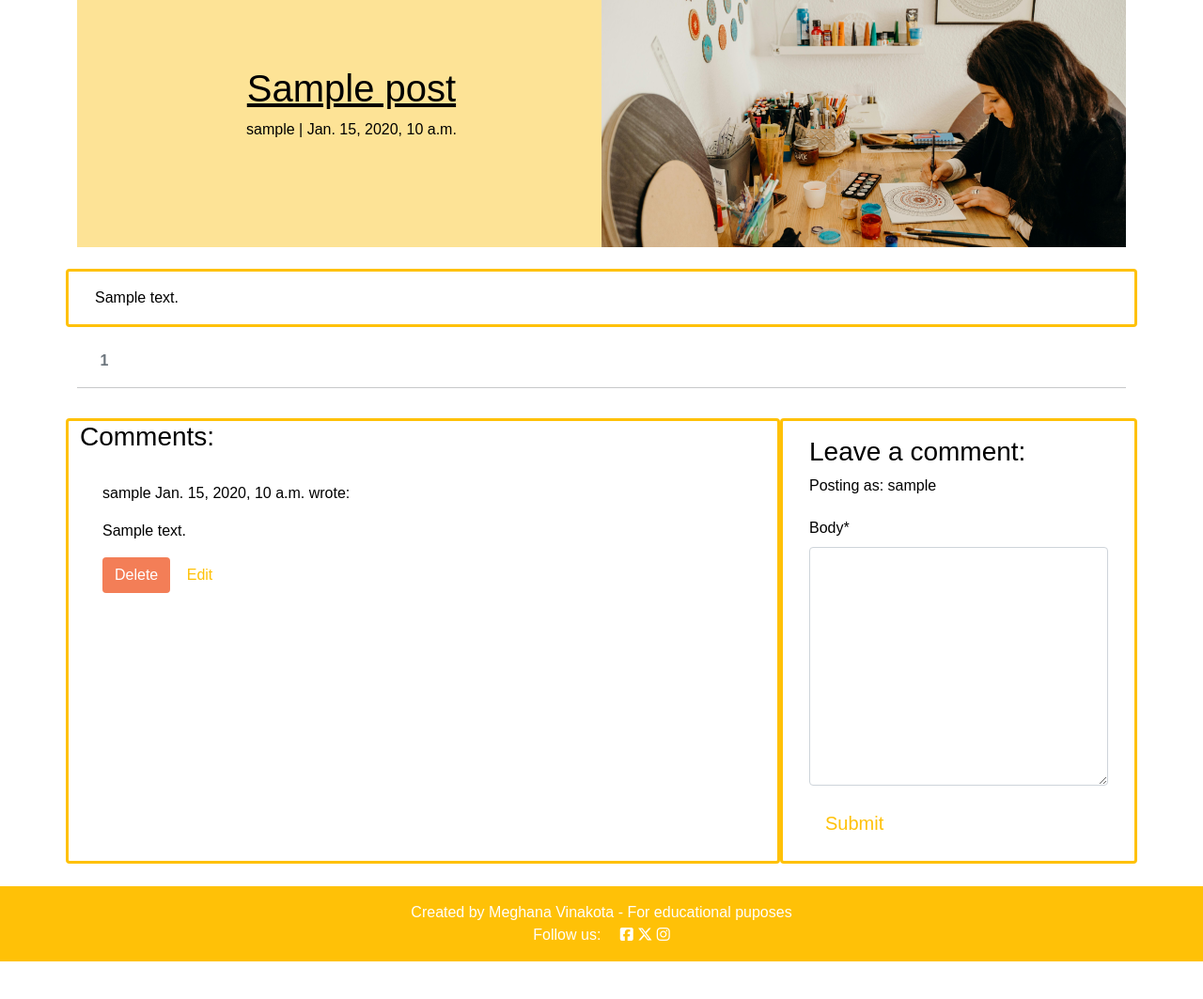
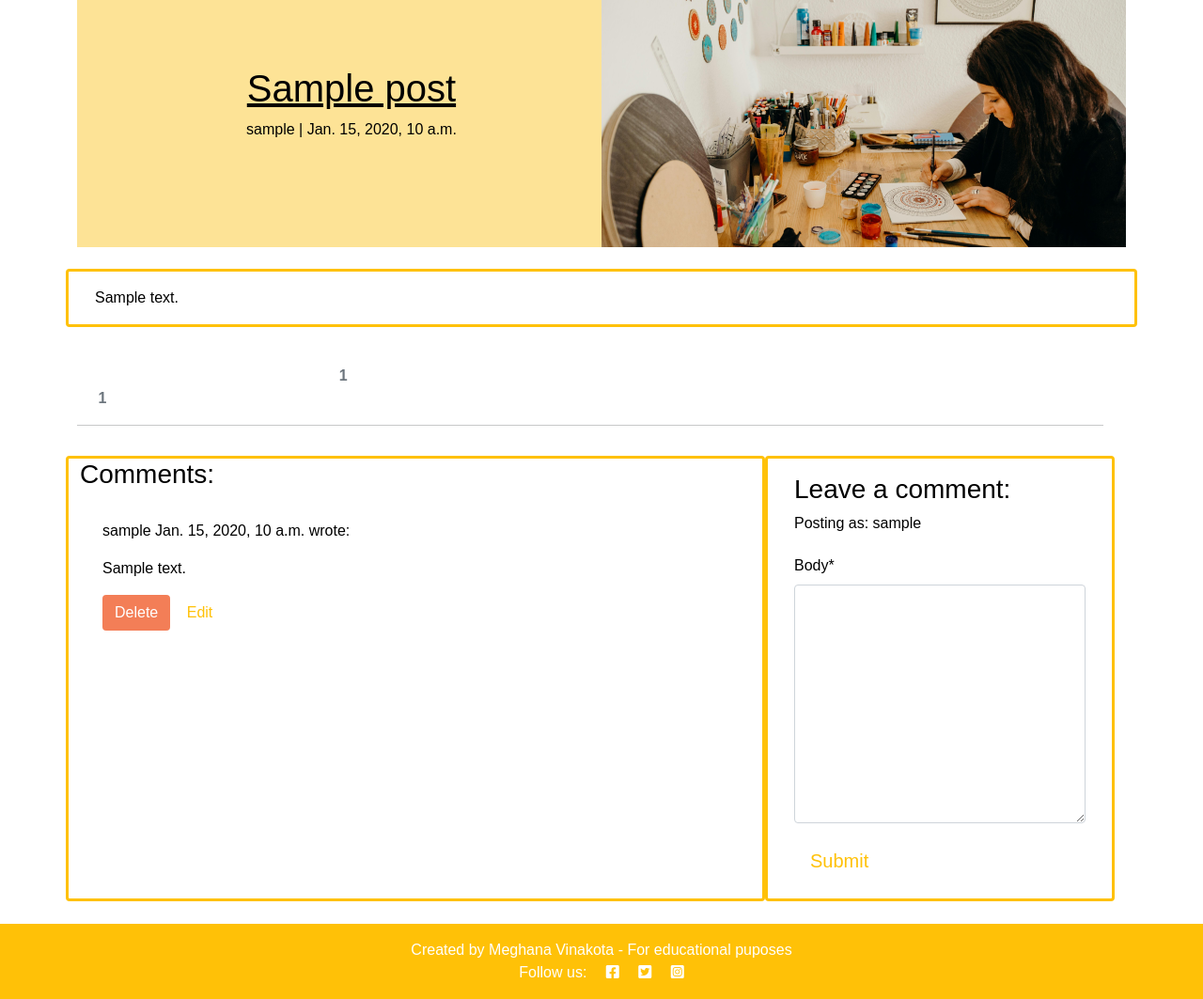
Before and after one commit to Meghanarajvinakota/art-of-mandalas, a Django app: a page that uses templates/base.html in a window 1280 px wide. Shown: the part 117-1180 px from the top of the page at 94% size. Before the commit the page ends 1140 px from the top, so only its background shows below. Run offline with Django 4.2, Linux system fonts and the light colour scheme; a user stored in the database is signed in; tables that the repository leaves empty hold one stand-in row (values such as "Sample post"); some libraries are stand-ins or nearby versions; some web fonts are replaced.

Commit message:
Add like button

```diff
--- a/blog/models.py
+++ b/blog/models.py
@@ -17,12 +17,18 @@ class Post(models.Model):
     status = models.IntegerField(choices=STATUS, default=0)
     excerpt = models.TextField(blank=True)
     updated_on = models.DateTimeField(auto_now=True)
+    likes = models.ManyToManyField(
+        User, blank=True, related_name='post_likes',
+    )
 
     class Meta:
         ordering = ["created_on"]
 
     def __str__(self):
         return f"{self.title} | written by {self.author}"
+
+    def likes_count(self):
+        return self.likes.count()
 
 class Comment(models.Model):
     post = models.ForeignKey(
@@ -38,3 +44,22 @@ class Comment(models.Model):
 
     def __str__(self):
         return f"Comment {self.body} by {self.author}"
+
+LIKE_OPTIONS = [
+    ('Like', 'Like'),
+    ('Dislike', 'Dislike'),
+]
+
+
+class PostLikes(models.Model):
+    """
+    Stores a like entry related to :model:`auth.User`
+    and :model:`blog.Post`.
+    """
+    user = models.ForeignKey(User, on_delete=models.CASCADE)
+    post_likes = models.ForeignKey(Post, on_delete=models.CASCADE)
+    value = models.CharField(choices=LIKE_OPTIONS, default='Like',
+                             max_length=10)
+
+    def __str__(self):
+        return str(self.post_likes)
--- a/blog/templates/blog/index.html
+++ b/blog/templates/blog/index.html
@@ -48,6 +48,10 @@
                             <hr />
                             <p class="card-text text-muted h6">{{ post.created_on}}
                             </p>
+                            <p class="card-text text-muted h6 px-2 small"></p>
+                                <span class="text-secondary .d-inline-flex"><i class="fas fa-heart"></i> </span>
+                                {{ post.likes_count }}
+                            </p>
 
                         </div>
                     </div>
--- a/blog/templates/blog/post_detail.html
+++ b/blog/templates/blog/post_detail.html
@@ -29,6 +29,28 @@
         </p>
       </div>
     </div>
+  </div>
+
+ <!-- Total Likes Display -->
+ <div class="row pt-3">
+  <div class="col-6 d-flex justify-content-around">
+      <strong class="text-secondary">
+          {% if user.is_authenticated %}
+          <form class="d-inline" action="{% url 'post_likes' post.slug %}" method="POST">
+              {% csrf_token %}
+              {% if user in post.likes.all %}
+              <button type="submit" name="post_id" value="{{post.slug}}" class="btn-like"
+                  aria-label="liked heart icon"><i class="fas fa-heart"></i></button>
+              {% else %}
+              <button type="submit" name="post_id" value="{{post.slug}}" class="btn-like"
+                  aria-label="un-liked heart icon"><i class="far fa-heart"></i></button>
+              {% endif %}
+          </form>
+          {% else %}
+          <span class="text-secondary"><i class="far fa-heart"></i></span>
+          {% endif %}
+          {{ post.likes_count }}
+      </strong>
   </div>
   <!-- Displaying count of comments -->
   <div class="row">
--- a/blog/urls.py
+++ b/blog/urls.py
@@ -8,4 +8,5 @@ urlpatterns = [
          views.comment_edit, name='comment_edit'),
     path('<slug:slug>/delete_comment/<int:comment_id>',
          views.comment_delete, name='comment_delete'),
+    path('like/<slug:slug>', views.PostLikes.as_view(), name='post_likes'),
 ]
--- a/blog/views.py
+++ b/blog/views.py
@@ -2,8 +2,9 @@ from django.shortcuts import render, get_object_or_404, reverse
 from django.views import generic
 from django.contrib import messages
 from django.http import HttpResponseRedirect
-from .models import Post, Comment
+from .models import Post, Comment, PostLikes
 from .forms import CommentForm
+from django.views import View
 
 # Create your views here.
 
@@ -94,3 +95,16 @@ def comment_delete(request, slug, comment_id):
         messages.add_message(request, messages.ERROR, 'You can only delete your own comments!')
 
     return HttpResponseRedirect(reverse('post_detail', args=[slug]))
+
+class PostLikes(View):
+    """
+    The view to create likes on post posts
+    """
+    def post(self, request, slug, *args, **kwargs):
+        post = get_object_or_404(Post, slug=slug)
+        if post.likes.filter(id=request.user.id).exists():
+            post.likes.remove(request.user)
+        else:
+            post.likes.add(request.user)
+
+        return HttpResponseRedirect(reverse('post_detail', args=[slug]))
--- a/static/css/style.css
+++ b/static/css/style.css
@@ -229,6 +229,19 @@ text-align: center;
     font-size: 2rem;
 }
 
+.btn-like {
+    color: #E84610;
+    border: none;
+    background: transparent;
+}
+
+.btn-like:hover,
+.btn-like:active {
+    color: #E84610;
+    background: transparent;
+    border: none;
+}
+
 /*Footer*/
 
  i{
--- a/templates/base.html
+++ b/templates/base.html
@@ -22,7 +22,7 @@
     <link href="https://fonts.googleapis.com/css2?family=Alice&display=swap" rel="stylesheet">
 
     <!-- Font Awesome CSS -->
-    <script src="https://kit.fontawesome.com/8ac6e13145.js" crossorigin="anonymous"></script>
+    <link rel="stylesheet" href="https://cdnjs.cloudflare.com/ajax/libs/font-awesome/5.15.3/css/all.min.css">
 
     <!-- Bootstrap CSS -->
     <link href="https://cdn.jsdelivr.net/npm/bootstrap@5.0.1/dist/css/bootstrap.min.css" rel="stylesheet"
@@ -30,6 +30,7 @@
 
     <!-- Custom CSS -->
     <link rel="stylesheet" href="{% static 'css/style.css' %}">
+
 
 </head>
 
@@ -125,9 +126,9 @@
             <a href="https://www.facebook.com" target="_blank" rel="noopener" aria-label="Follow us on Facebook"><i
                     class="fab fa-facebook-square ms-3 socials"></i></a>
             <a href="https://x.com" target="_blank" rel="noopener" aria-label="Follow us on X"><i
-                    class="fa-brands fa-x-twitter socials"></i></a>
+                    class="fab fa-twitter-square ms-3 socials"></i></a>
             <a href="https://www.instagram.com" target="_blank" rel="noopener" aria-label="Follow us on Instagram"><i
-                    class="fa-brands fa-instagram socials"></i></a>
+                    class="fab fa-instagram-square ms-3 socials"></i></a>
 
         </p>
     </footer>
```
Also changed, not shown: blog/admin.py (+13 -2 lines), share/admin.py (+6 -2 lines), blog/migrations/0007_post_likes_postlikes.py (added).
